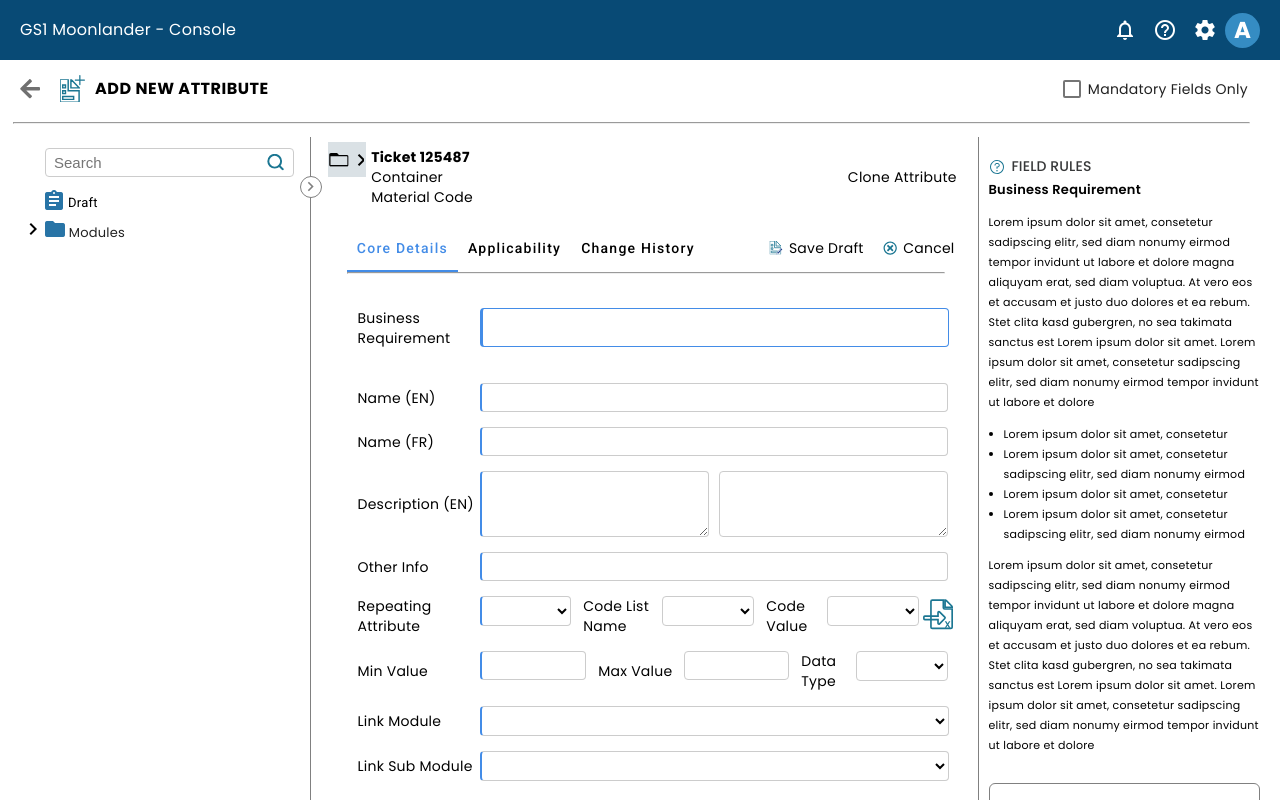
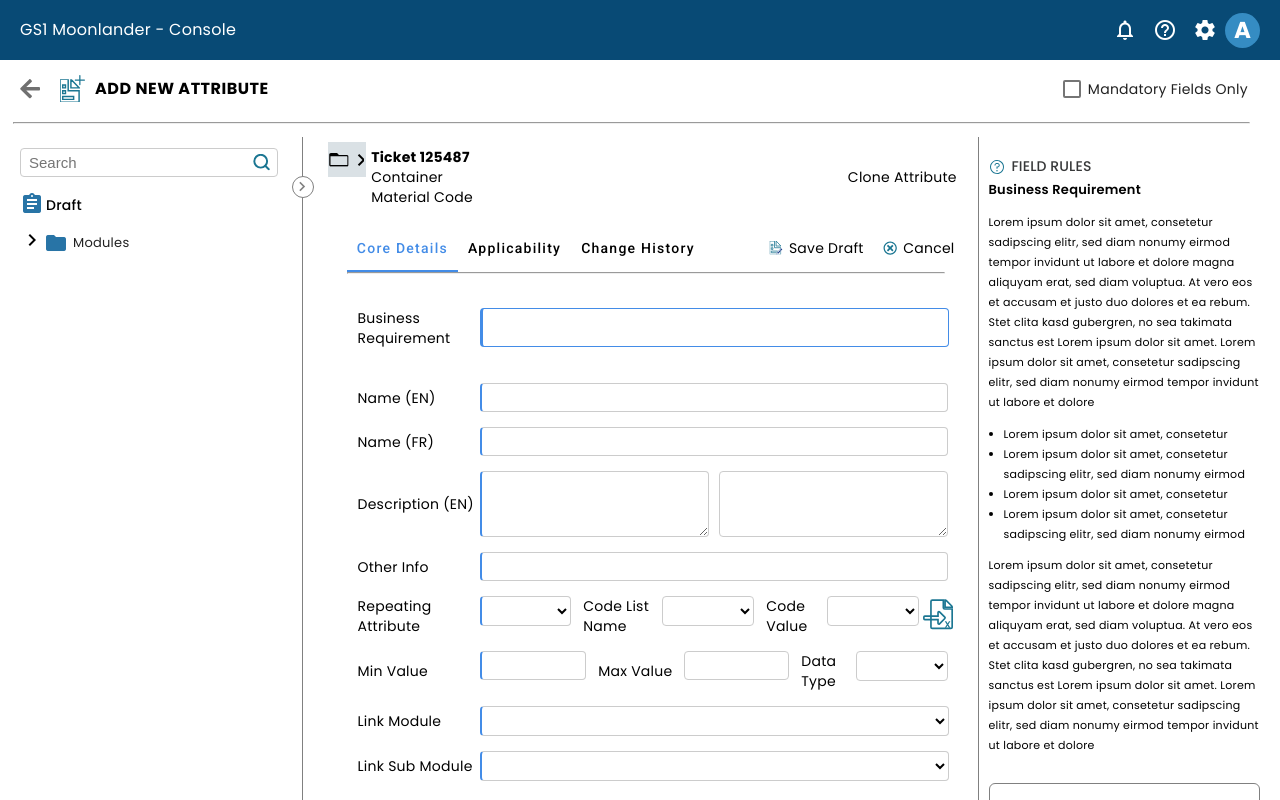
Before and after one commit to AjoshZS/ALM-Frontend-2, an Angular app: page /new in a window 1280 px wide. Shown: the top 800 px of the page. Built offline with nearby package versions, Linux system fonts and the light colour scheme.

Commit message:
treeview changes merged

```diff
--- a/src/app/components/tree-view/tree-view.component.html
+++ b/src/app/components/tree-view/tree-view.component.html
@@ -1,34 +1,36 @@
-<div class="container">
-    <div class="row " style="display: flex;">
-        <div>
+<div class="container m-r-20 p-l-20">
+    <div class="row d-flex w-100">
+        <div class="w-100">
             <div class="search-container">
                 <input type="text" class="search-input" placeholder="Search">
                 <img src="/assets/icons/Icon feather-search.svg" class="search-icon">
 
             </div>
-            <div class="row" style="display: flex;">
+            <div class="row d-flex align-center m-t-15 m-b-10">
                 <span><mat-icon class="draft-icon">assignment</mat-icon></span>
-                <h5 class="draft">Draft</h5>
+                <p class="draft f-w-500 m-l-5 m-b-0">Draft</p>
             </div>
-
-
             <div class="main">
                 <mat-tree [dataSource]="dataSource" [treeControl]="treeControl">
                     <mat-tree-node *matTreeNodeDef="let node" matTreeNodePadding cdkDrag cdkDragLockAxis="y">
-                        <span class="c-pointer item-name">
-                            <mat-icon>folder_open</mat-icon>
-                            {{node.name}}
-                        </span>
+                        <mat-icon class="mat-icon-rtl-mirror mat-arrow visible-hidden" mat-icon-button matTreeNodeToggle
+                            [attr.aria-label]="'Toggle ' + node.name">
+                            {{treeControl.isExpanded(node) ? 'expand_more' : 'chevron_right'}}
+                        </mat-icon>
+                        <div class="c-pointer item-name d-flex align-center">
+                            <mat-icon class="c-pointer m-r-5">folder_open</mat-icon>
+                            <span>{{node?.name}}</span>
+                        </div>
                     </mat-tree-node>
                     <mat-tree-node *matTreeNodeDef="let node;when: hasChild" matTreeNodePadding>
                         <mat-icon class="mat-icon-rtl-mirror mat-arrow" mat-icon-button matTreeNodeToggle
                             [attr.aria-label]="'Toggle ' + node.name">
                             {{treeControl.isExpanded(node) ? 'expand_more' : 'chevron_right'}}
                         </mat-icon>
-                        <span class="c-pointer item-name">
-                            <mat-icon>{{treeControl.isExpanded(node) ? 'folder_open' : 'folder'}}</mat-icon>
-                            {{node.name}}
-                        </span>
+                        <div class="c-pointer item-name d-flex align-center">
+                            <mat-icon class="c-pointer m-r-5">{{treeControl.isExpanded(node) ? 'folder_open' : 'folder'}}</mat-icon>
+                            <span>{{node?.name}}</span>
+                        </div>
 
                     </mat-tree-node>
                 </mat-tree>
@@ -36,7 +38,7 @@
         </div>
         <div class="vertical">
             <div class="toggle-container">
-                <mat-icon class="toggle-icon">chevron_right</mat-icon>
+                <mat-icon class="toggle-icon d-flex align-center">chevron_right</mat-icon>
             </div>
         </div>
 
--- a/src/app/components/tree-view/tree-view.component.scss
+++ b/src/app/components/tree-view/tree-view.component.scss
@@ -1,35 +1,33 @@
 mat-icon{
   color: #2874A6;
-    width: 22px;
-    height: 20px;
 }
 
 .mat-arrow{
   color: black;
   margin-bottom: 6px;
+  cursor: pointer;
 }
 
 
 
 .search-container {
   position: relative;
-    width: 300px;
+  width: 95%;
 }
 .search-input {
-    width: 83%;
+  width: 100%;
   padding: 8px 32px 8px 8px;
   border: 0.5px solid #ccc;
   border-radius: 4px;
   box-sizing: border-box;
   font-size: 15px;
-    margin-left: 45px;
   margin-top: 11px;
   height: 29px;
 }
 .search-icon {
   position: absolute;
-    right: 16px;
-    top: 63%;
+  right: 3%;
+  top: 25px;
   transform: translateY(-50%);
   cursor: pointer;
   width: 17px;
@@ -39,21 +37,10 @@ img {
   overflow-clip-margin: content-box;
   overflow: clip;
 }
-  .main{
-    margin-left: 7%;
-  }
-  .draft{
-    font-size: 13px;
-    margin-left: 5px;
-    margin-top: 16px;
-    margin-bottom: 0px;
-  }
 
 .draft-icon{
   width: 21px;
   height: 21px;
-    margin-left: 42px;
-    margin-top: 12px;
 }
 
 .item-name{
@@ -64,7 +51,10 @@ img {
   color: #2874A6;
 
 }
-  .mat-tree-node { min-height: 30px }
+.mat-tree-node {
+  min-height: 30px;
+  padding-left: 0px;
+ }
 
 
 
@@ -96,3 +86,7 @@ img {
 color: gray;
 cursor: pointer;
 }
+
+.visible-hidden{
+visibility: hidden !important;
+}
--- a/src/assets/css/commonCss.css
+++ b/src/assets/css/commonCss.css
@@ -1441,6 +1441,10 @@
   align-items: baseline !important;
 }
 
+.d-flex{
+  display: flex !important;
+}
+
 /* .c-notallowed {
   cursor: not-allowed !important;
   pointer-events: all !important;
```
Lines whose indentation alone changed are shown as unchanged.
